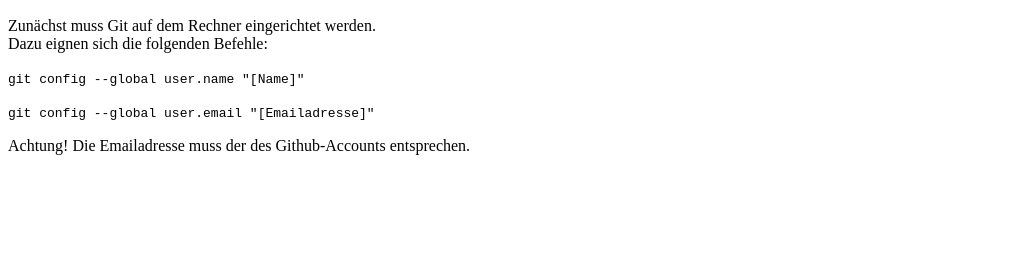
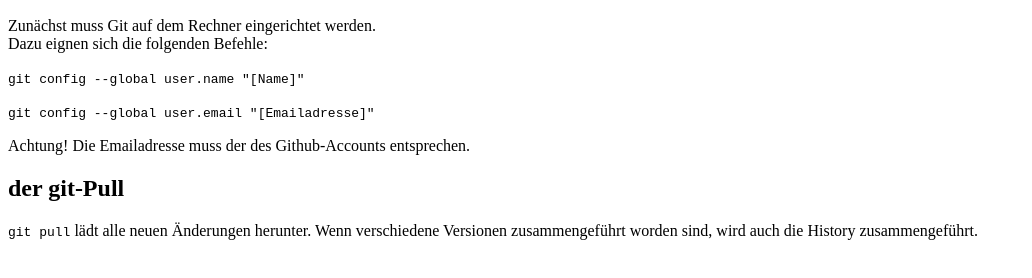
Before and after one commit to sNeAkingEoN/Versionsverwaltung, a plain HTML site: page index.html in a window 1280 px wide. Shown: the part 110-388 px from the top of the page, without its empty margins (0-1032 px from the left). Drawn offline with Linux system fonts and the light colour scheme.

Commit message:
index.html changed again

```diff
--- a/index.html
+++ b/index.html
@@ -20,6 +20,10 @@
     <p><code>git config --global user.email "[Emailadresse]"</code></p>
     <p>Achtung! Die Emailadresse muss der des Github-Accounts entsprechen.</p>
 
+    <h2>der git-Pull </h2>
+    <p><code>git pull</code> lädt alle neuen Änderungen herunter. Wenn verschiedene Versionen zusammengeführt worden sind,
+    wird auch die History zusammengeführt.</p>
+
 
     </body>
 </html>
```
